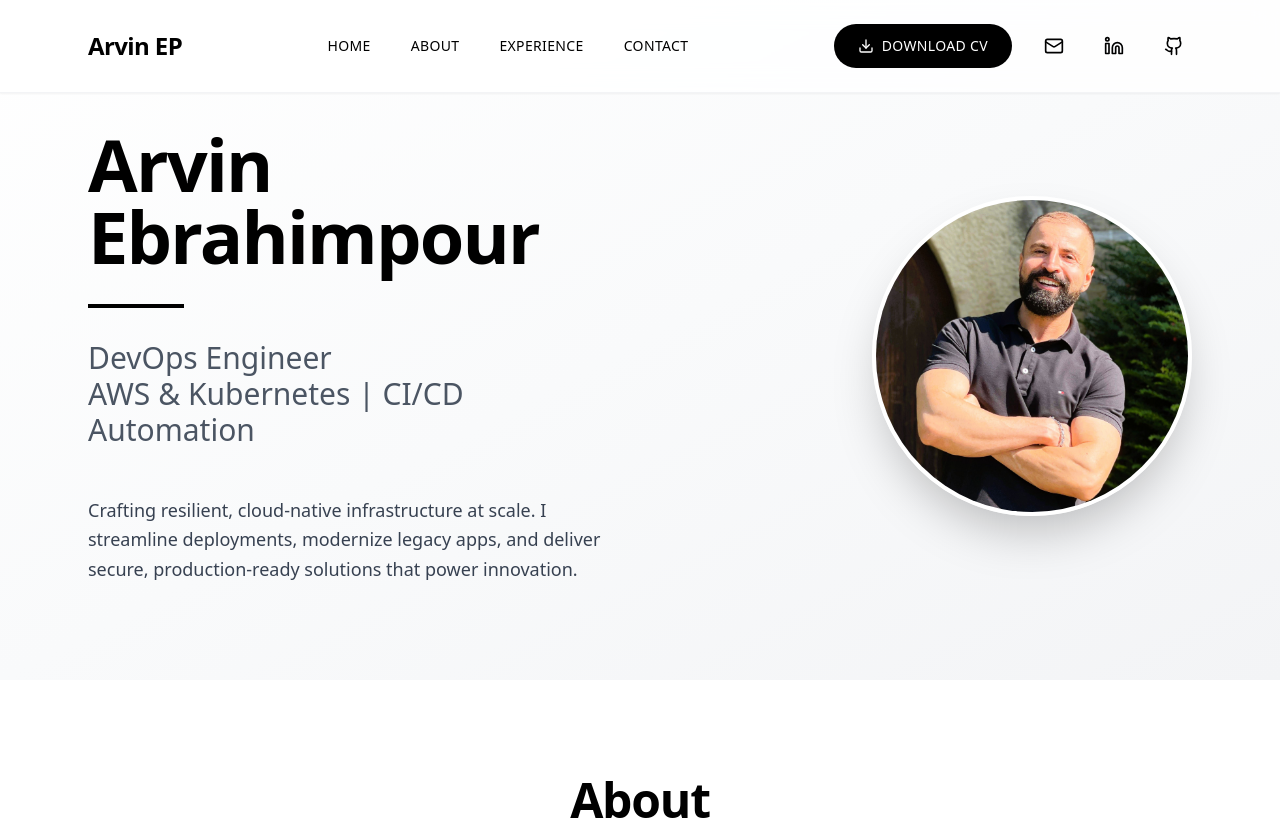
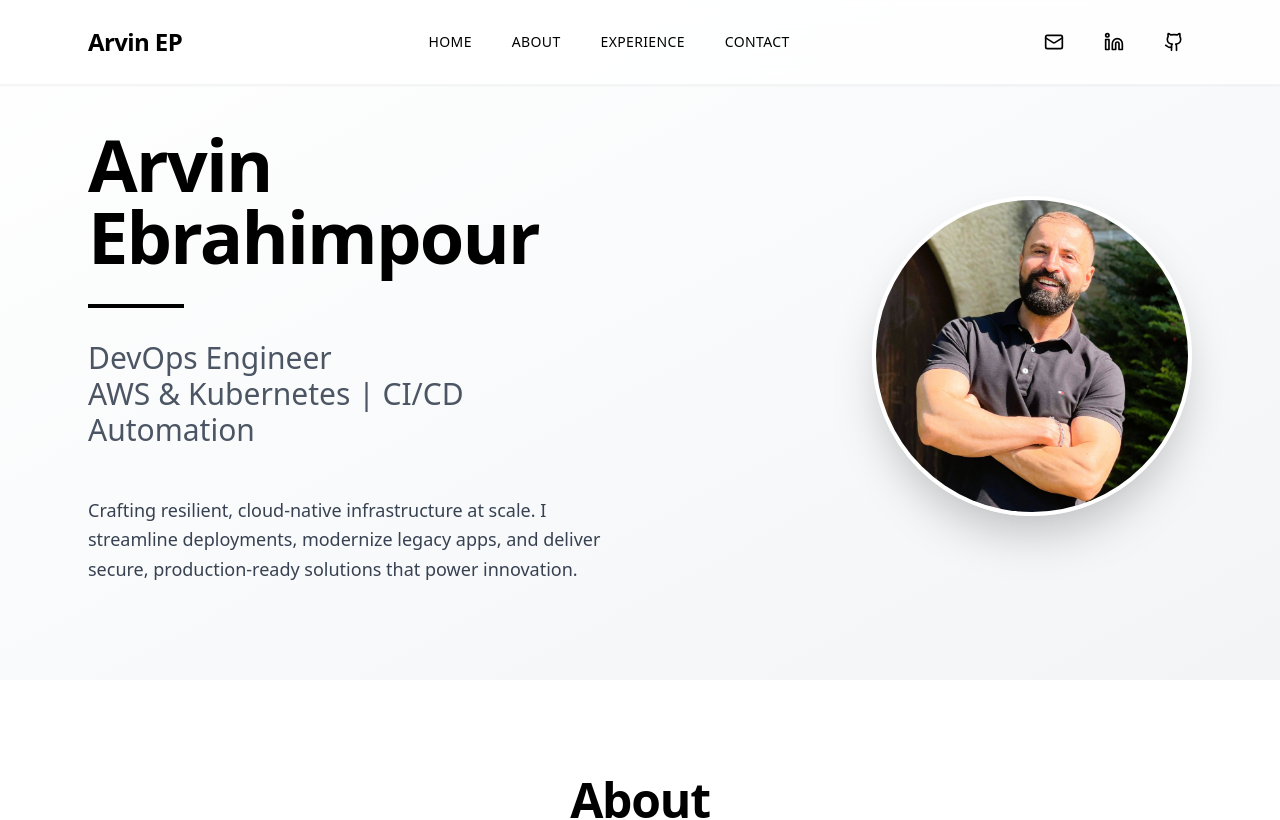
Before and after one commit to arvinep/arvinep.github.io, a React (Vite) app: page / in a window 1280 px wide. Shown: the top 820 px of the page. Built offline with nearby package versions, Linux system fonts and the light colour scheme.

Commit message:
Update Navigation.tsx

```diff
--- a/src/components/Navigation.tsx
+++ b/src/components/Navigation.tsx
@@ -30,7 +30,7 @@ const Navigation = () => {
             ))}
           </div>
           <div className="flex items-center space-x-6">
-            <DownloadCV />
+{/*             <DownloadCV /> */}
             <a
               href="mailto:arvinep@gmail.com"
               target="_blank"
@@ -40,7 +40,7 @@ const Navigation = () => {
               <Mail size={20} />
             </a>
             <a
-              href="https://github.com/arvinep"
+              href="https://linkedin.com/in/arvinep"
               target="_blank"
               rel="noopener noreferrer"
               className="text-black hover:text-gray-500 transition-all duration-300 p-2 hover:bg-gray-50 rounded-full"
@@ -48,7 +48,7 @@ const Navigation = () => {
               <Linkedin size={20} />
             </a>
             <a
-              href="https://linkedin.com/in/arvinep"
+              href="https://github.com/arvinep"
               target="_blank"
               rel="noopener noreferrer"
               className="text-black hover:text-gray-500 transition-all duration-300 p-2 hover:bg-gray-50 rounded-full"
```
